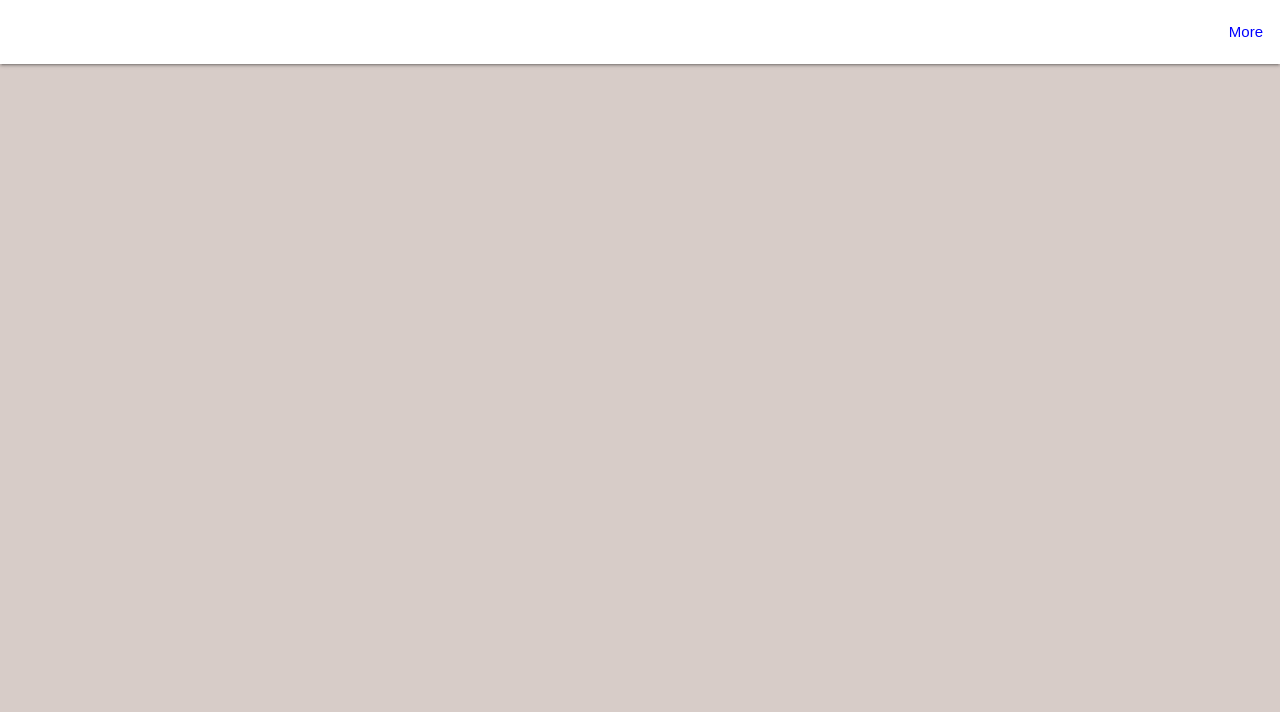
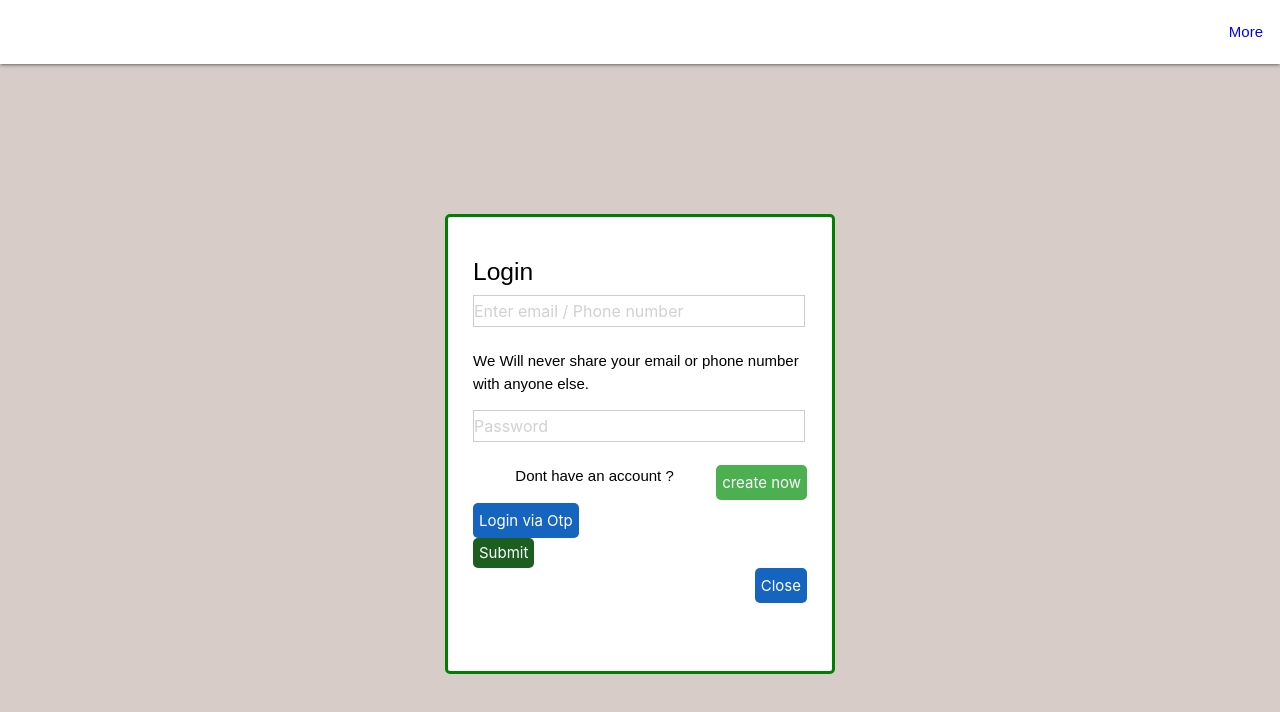
Before and after one commit to pruthvivm44/loginfirebase, a React (Create React App) app: page /Login in a window 1280 px wide. Before the commit this address had no page. Shown: the top 712 px of the page. Built offline with nearby package versions, Linux system fonts and the light colour scheme.

Commit message:
added login container

```diff
--- a/src/App.js
+++ b/src/App.js
@@ -1,10 +1,11 @@
 import React,{ Component } from 'react'
 import Navbar from './components/Navbar'
 //import More from './components/More'
-import Otp from './components/Otp'
-import Email from './components/Email'
-import LoginSignup from './components/LoginSignup'
+// import Otp from './components/Otp'
+// import Email from './components/Email'
+// import LoginSignup from './components/LoginSignup'
 import './App.css'
+import Login from './containers/LoginContainers/Login'
 //import useForm from './component/useForm
 
 import { BrowserRouter,Route,Routes } from 'react-router-dom'
@@ -18,9 +19,9 @@ class App extends Component{
     <Navbar />
     <Routes>
     {/* <Route exact path="/" element={<More />}/> */}
-    <Route path="/loginsignup" element={<LoginSignup />}/>
-    <Route path="/email" element={<Email />}/>
-    <Route path="/otp" element={<Otp />}></Route>
+    <Route path="/Login" element={<Login />}/>
+    {/* <Route path="/email" element={<Email />}/>
+    <Route path="/otp" element={<Otp />}></Route> */}
     </Routes>
     </div>
     </BrowserRouter>
--- a/src/components/Email.js
+++ b/src/components/Email.js
@@ -6,8 +6,14 @@ import UseForm2 from './UseForm2'
 import validate2 from './validateInfo2'
 
 
-const Email=()=> {
+const Email=(props)=> {
   const{handleChange,values,handleSubmit,errors}=UseForm2(validate2);
+
+  const {setLoginWithOtp} = props;
+    console.log(
+        'setLoginWithOtp',props
+    )
+
 
   return (
     <div className="container white">
@@ -28,7 +34,7 @@ const Email=()=> {
         <h6 className="center">{labels.EMAIL.DIVIDER_OR}</h6>
         <p></p>
         <div className="center">
-        <button className="green darken-4"><a href="/Otp">Login with OTP</a></button>
+        <button onClick={()=>setLoginWithOtp()} className="green darken-4">Login with OTP</button>
         </div>
         <div className="center">
         <p>{labels.EMAIL.DONT_HAVE_ACCNT} <a href="/"> Register</a></p>
--- a/src/components/LoginSignup.js
+++ b/src/components/LoginSignup.js
@@ -4,10 +4,17 @@ import {Link} from 'react-router-dom'
 //import Otp from './Otp';
 import validate from './validateInfo'
 import labels from '../config/labels';
-const LoginSignup=()=>{
+const LoginSignup=(props)=>{
 const{ handleChange,values,handleSubmit,errors}=UseForm(validate);
 
-
+const {setLoginWithOtp} = props;
+    console.log(
+        'setLoginWithOtp',props
+    )
+    const {setDontHavacnt} = props;
+    console.log(
+        'setDontHavacnt',props
+    )
 
         return(
             <div className="container white">
@@ -22,7 +29,7 @@ const{ handleChange,values,handleSubmit,errors}=UseForm(validate);
 
                     <input
                     type="password" name="password" placeholder="Password" id="password" value={values.password} onChange={handleChange} />
-                    <p className="message center">{labels.LOGINSIGNUP.DONT_HAVE_ACCNT} <a href="/Email">Create now</a></p>
+                    <p className="message center">{labels.LOGINSIGNUP.DONT_HAVE_ACCNT}<button onClick={()=>setDontHavacnt()} className="green right" >create now</button></p>
                     {errors.password && <p>{errors.password}</p> }
 
                      {/* <div>
@@ -31,8 +38,7 @@ const{ handleChange,values,handleSubmit,errors}=UseForm(validate);
                      </div> */}
 
                      <div>
-                        <input
-                        type="checkbox" /> <span>Login via OTP</span>
+                     <button  onClick={()=>setLoginWithOtp()}   className="blue darken-3">Login via Otp</button>
                     </div>
 
                             <button className="green darken-4 ">Submit</button>
--- a/src/components/Navbar.js
+++ b/src/components/Navbar.js
@@ -12,7 +12,7 @@ const Navbar=()=>{
 
         <ul className="right">
             <li><a href="/more">More </a></li>
-            <li><a href="/loginsignup"><button>Login /Sign up</button></a></li>
+            <li><a href="/Login"><button>Login /Sign up</button></a></li>
         </ul>
       </div>
       </nav>
--- a/src/components/Otp.js
+++ b/src/components/Otp.js
@@ -1,11 +1,17 @@
 import React from 'react'
 import labels from '../config/labels';
-//import { useState } from 'react'
+import { useState } from 'react'
 import UseForm1 from './UseForm1';
 import validate1 from './validateInfo1'
+import Email from './Email';
 
 const Otp=()=> {
     const{ handleChange,values,handleSubmit,errors}=UseForm1(validate1);
+
+    const [logOtp,setLoginOtp]=useState(false);
+    if(logOtp){
+      return <Email/>
+    }
 
   return (
     <div className="container white">
@@ -21,7 +27,7 @@ const Otp=()=> {
          <h6 className="center">{labels.OTP.DIVIDER_OR}</h6>
          <p></p>
          <div className="center">
-         <button className="green darken-4"><a href="/Email">Login with Email</a></button>
+         <button onClick={()=>setLoginOtp(true)} className="green darken-4">Login with Email</button>
      </div>
      </form>
     </div>
--- /dev/null
+++ b/src/containers/LoginContainers/Login.js
@@ -0,0 +1,37 @@
+import React,{useState} from "react";
+import Email from "../../components/Email";
+// import Log1 from "../../components/Log1";
+
+import LoginSignup from "../../components/LoginSignup";
+import Otp from "../../components/Otp";
+
+
+ const Login=(props)=>{
+
+  console.log('props',props)
+ const [loginWithOtp,setLoginWithOtp]=useState(false);
+ const [dontHavAcnt,setDontHavacnt]=useState(false);
+
+
+
+//otp
+const loginWithOTP = () =>
+setLoginWithOtp( prevState =>!prevState)
+console.log('loginWithOtp',loginWithOtp);
+if(loginWithOtp){
+    return <Otp/>
+}
+
+//email
+const dontHavacnt = () =>
+setDontHavacnt( prevState =>!prevState)
+console.log('dontHavAcnt',dontHavAcnt)
+
+    if(dontHavAcnt)
+    {
+        return <Email setLoginWithOtp={loginWithOTP}/>
+
+    }
+   return <LoginSignup  setLoginWithOtp={loginWithOTP}  setDontHavacnt={dontHavacnt} />
+}
+export default Login
```
